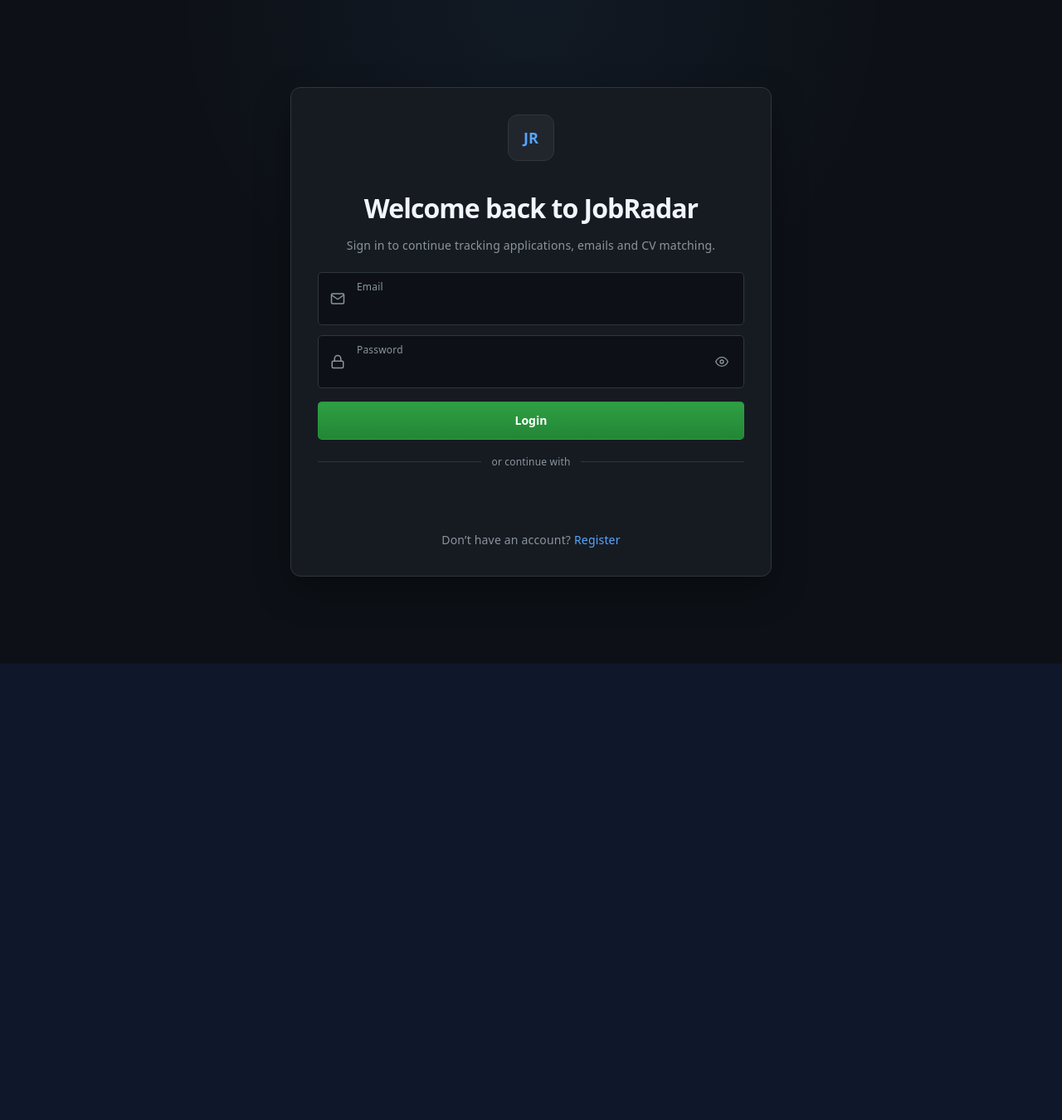
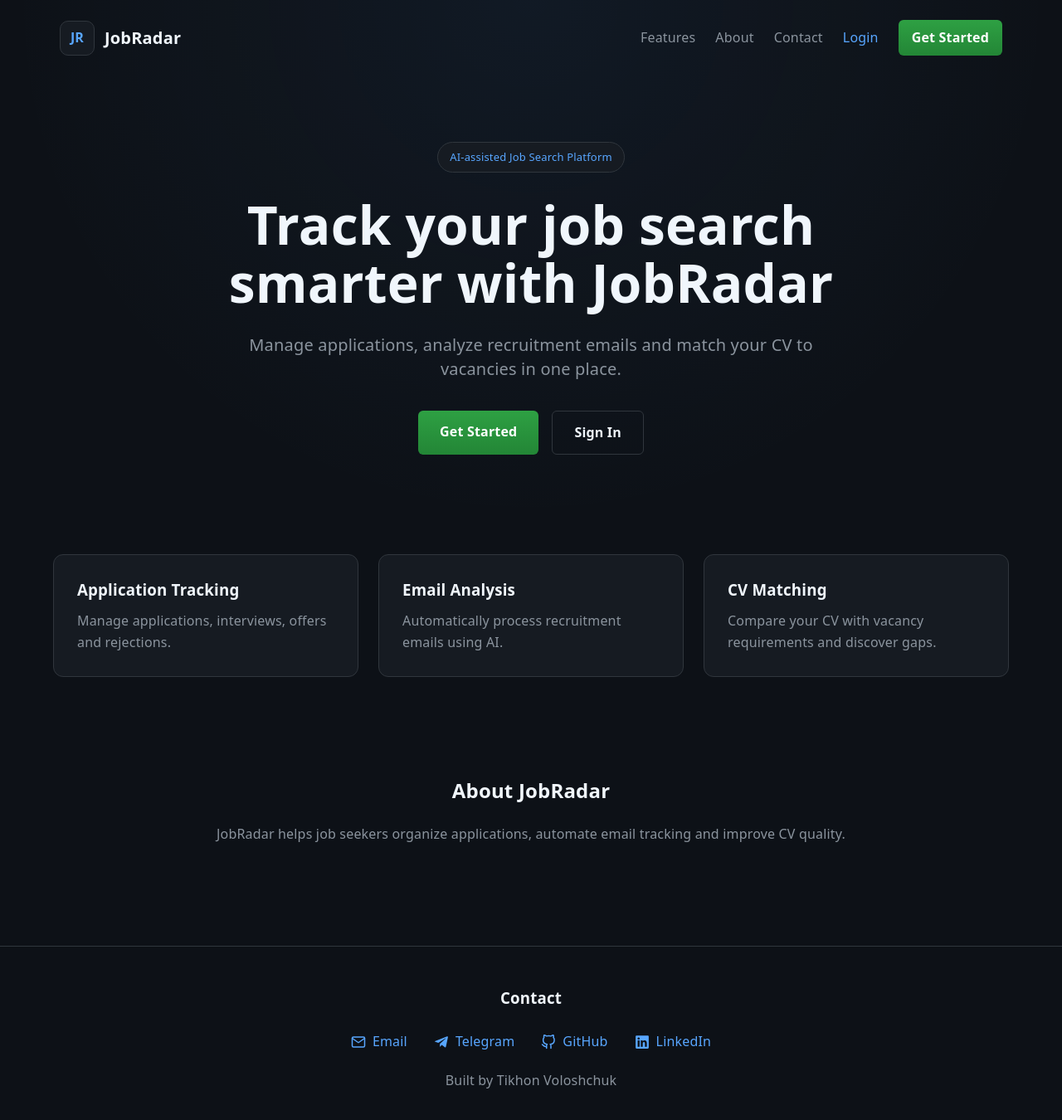
Before and after one commit to Tikhon-Voloshchuk-02/JobRadar, a React (Vite) app in the folder frontend/: page / in a window 1280 px wide. Before the commit this address led to /login. Shown: the top 1350 px of the page at 83% size. Before the commit the page ends 800 px from the top, so only its background shows below. Built offline with nearby package versions, Linux system fonts and the light colour scheme; no server answers.

Commit message:
ADD: Landing page and redesign LoginPage

```diff
--- a/frontend/src/App.jsx
+++ b/frontend/src/App.jsx
@@ -2,6 +2,7 @@
 import { Toaster } from "react-hot-toast";
 import LoginPage from "./pages/LoginPage";
 import RegisterPage from "./pages/RegisterPage";
+import LandingPage from "./pages/LandingPage";
 import DashboardPage from "./pages/DashboardPage";
 import ProtectedRoute from "./components/ProtectedRoute";
 import VerifyEmailPage from "./pages/VerifyEmailPage";
@@ -14,7 +15,7 @@
       <Toaster position="top-right" />
 
       <Routes>
-        <Route path="/" element={<Navigate to="/login" replace />} />
+        <Route path="/" element={<LandingPage />} />
 
         <Route path="/login" element={<LoginPage />} />
         <Route path="/register" element={<RegisterPage />} />
--- /dev/null
+++ b/frontend/src/pages/LandingPage.css
@@ -0,0 +1,282 @@
+.landing-page {
+  min-height: 100vh;
+  background:
+    radial-gradient(circle at top,
+      rgba(88, 166, 255, 0.06),
+      transparent 42%),
+    #0d1117;
+
+  color: #f0f6fc;
+}
+
+.landing-header {
+  max-width: 1200px;
+  margin: 0 auto;
+  padding: 24px 32px;
+
+  display: flex;
+  justify-content: space-between;
+  align-items: center;
+}
+
+.landing-brand {
+  display: flex;
+  align-items: center;
+  gap: 12px;
+}
+
+.landing-logo {
+  width: 42px;
+  height: 42px;
+
+  border-radius: 10px;
+  border: 1px solid #30363d;
+  background: #161b22;
+
+  display: flex;
+  align-items: center;
+  justify-content: center;
+
+  color: #58a6ff;
+  font-weight: 700;
+}
+
+.landing-brand span {
+  font-size: 20px;
+  font-weight: 700;
+}
+
+.landing-nav {
+  display: flex;
+  align-items: center;
+  gap: 24px;
+}
+
+.landing-nav a {
+  color: #8b949e;
+  text-decoration: none;
+  transition: color 0.15s ease;
+}
+
+.landing-nav a:hover {
+  color: #f0f6fc;
+}
+
+.nav-login {
+  color: #58a6ff !important;
+}
+
+.nav-register {
+  padding: 10px 16px;
+  border-radius: 6px;
+
+  background: linear-gradient(180deg, #2ea043, #238636);
+  color: white !important;
+
+  font-weight: 600;
+  text-decoration: none;
+
+  transition: transform 0.15s ease;
+}
+
+.nav-register:hover {
+  transform: translateY(-1px);
+}
+
+.hero {
+  max-width: 900px;
+  margin: 80px auto;
+  padding: 0 24px;
+  text-align: center;
+}
+
+.hero-badge {
+  display: inline-block;
+
+  padding: 8px 14px;
+
+  border-radius: 999px;
+  border: 1px solid #30363d;
+
+  background: #161b22;
+  color: #58a6ff;
+
+  font-size: 13px;
+}
+
+.hero h1 {
+  margin-top: 28px;
+  font-size: 64px;
+  line-height: 1.1;
+}
+
+.hero p {
+  max-width: 700px;
+
+  margin: 24px auto;
+
+  color: #8b949e;
+  font-size: 20px;
+}
+
+.hero-actions {
+  display: flex;
+  justify-content: center;
+  gap: 16px;
+
+  margin-top: 36px;
+}
+
+.hero-primary,
+.hero-secondary {
+  padding: 14px 26px;
+  border-radius: 6px;
+  text-decoration: none;
+  font-weight: 600;
+
+  transition: transform 0.15s ease;
+}
+
+.hero-primary:hover,
+.hero-secondary:hover {
+  transform: translateY(-1px);
+}
+
+.hero-primary {
+  background: linear-gradient(180deg, #2ea043, #238636);
+  color: white;
+}
+
+.hero-secondary {
+  border: 1px solid #30363d;
+  color: #f0f6fc;
+}
+
+.features {
+  max-width: 1200px;
+
+  margin: 120px auto;
+  padding: 0 24px;
+
+  display: grid;
+  grid-template-columns: repeat(3, 1fr);
+  gap: 24px;
+}
+
+.feature-card {
+  padding: 28px;
+
+  border-radius: 12px;
+  border: 1px solid #30363d;
+
+  background: #161b22;
+
+  transition:
+    transform 0.15s ease,
+    border-color 0.15s ease;
+}
+
+.feature-card:hover {
+  transform: translateY(-2px);
+  border-color: #58a6ff;
+}
+
+.feature-card h3 {
+  margin-bottom: 12px;
+}
+
+.feature-card p {
+  color: #8b949e;
+  line-height: 1.6;
+}
+
+.about-section {
+  max-width: 900px;
+  margin: 0 auto 120px;
+  padding: 0 24px;
+  text-align: center;
+}
+
+.about-section h2 {
+  margin-bottom: 20px;
+}
+
+.about-section p {
+  color: #8b949e;
+  line-height: 1.8;
+}
+
+.landing-footer {
+  border-top: 1px solid #30363d;
+  padding: 48px 24px;
+
+  text-align: center;
+  color: #8b949e;
+}
+
+.landing-footer h3 {
+  margin-bottom: 28px;
+  color: #f0f6fc;
+}
+
+.contact-links {
+  display: flex;
+  justify-content: center;
+  align-items: center;
+  gap: 32px;
+
+  flex-wrap: wrap;
+
+  margin-bottom: 24px;
+}
+
+.contact-links a {
+  display: flex;
+  align-items: center;
+  gap: 8px;
+
+  color: #58a6ff;
+  text-decoration: none;
+
+  transition:
+    color 0.15s ease,
+    transform 0.15s ease;
+}
+
+.contact-links a:hover {
+  color: #79c0ff;
+  transform: translateY(-1px);
+}
+
+.contact-links svg {
+  font-size: 18px;
+}
+
+.landing-footer p {
+  margin: 0;
+}
+
+@media (max-width: 900px) {
+  .features {
+    grid-template-columns: 1fr;
+  }
+
+  .hero h1 {
+    font-size: 42px;
+  }
+
+  .landing-header {
+    flex-direction: column;
+    gap: 16px;
+  }
+
+  .landing-nav {
+    flex-wrap: wrap;
+    justify-content: center;
+  }
+
+  .contact-links {
+    flex-direction: column;
+    gap: 16px;
+  }
+}
--- /dev/null
+++ b/frontend/src/pages/LandingPage.jsx
@@ -0,0 +1,137 @@
+import { Link } from "react-router-dom";
+import "./LandingPage.css";
+import { FiMail, FiGithub } from "react-icons/fi";
+import { FaTelegramPlane, FaLinkedin } from "react-icons/fa";
+
+function LandingPage() {
+  return (
+    <div className="landing-page">
+      <header className="landing-header">
+        <div className="landing-brand">
+          <div className="landing-logo">JR</div>
+          <span>JobRadar</span>
+        </div>
+
+        <nav className="landing-nav">
+          <a href="#features">Features</a>
+          <a href="#about">About</a>
+          <a href="#contact">Contact</a>
+
+          <Link to="/login" className="nav-login">
+            Login
+          </Link>
+
+          <Link to="/register" className="nav-register">
+            Get Started
+          </Link>
+        </nav>
+      </header>
+
+      <main className="landing-main">
+        <section className="hero">
+          <div className="hero-badge">
+            AI-assisted Job Search Platform
+          </div>
+
+          <h1>
+            Track your job search
+            <br />
+            smarter with JobRadar
+          </h1>
+
+          <p>
+            Manage applications, analyze recruitment emails
+            and match your CV to vacancies in one place.
+          </p>
+
+          <div className="hero-actions">
+            <Link to="/register" className="hero-primary">
+              Get Started
+            </Link>
+
+            <Link to="/login" className="hero-secondary">
+              Sign In
+            </Link>
+          </div>
+        </section>
+
+        <section id="features" className="features">
+          <div className="feature-card">
+            <h3>Application Tracking</h3>
+            <p>
+              Manage applications, interviews,
+              offers and rejections.
+            </p>
+          </div>
+
+          <div className="feature-card">
+            <h3>Email Analysis</h3>
+            <p>
+              Automatically process recruitment
+              emails using AI.
+            </p>
+          </div>
+
+          <div className="feature-card">
+            <h3>CV Matching</h3>
+            <p>
+              Compare your CV with vacancy
+              requirements and discover gaps.
+            </p>
+          </div>
+        </section>
+
+        <section id="about" className="about-section">
+          <h2>About JobRadar</h2>
+
+          <p>
+            JobRadar helps job seekers organize applications,
+            automate email tracking and improve CV quality.
+          </p>
+        </section>
+      </main>
+
+      <footer id="contact" className="landing-footer">
+        <h3>Contact</h3>
+
+        <div className="contact-links">
+          <a href="mailto:voloshchuk.tikhon02@gmail.com">
+            <FiMail />
+            <span>Email</span>
+          </a>
+
+          <a
+            href="https://t.me/voloshchuk02"
+            target="_blank"
+            rel="noreferrer"
+          >
+            <FaTelegramPlane />
+            <span>Telegram</span>
+          </a>
+
+          <a
+            href="https://github.com/Tikhon-Voloshchuk-02"
+            target="_blank"
+            rel="noreferrer"
+          >
+            <FiGithub />
+            <span>GitHub</span>
+          </a>
+
+          <a
+            href="https://www.linkedin.com/in/tikhon-voloshchuk/"
+            target="_blank"
+            rel="noreferrer"
+          >
+            <FaLinkedin />
+            <span>LinkedIn</span>
+          </a>
+        </div>
+
+        <p>Built by Tikhon Voloshchuk</p>
+      </footer>
+    </div>
+  );
+}
+
+export default LandingPage;
```
